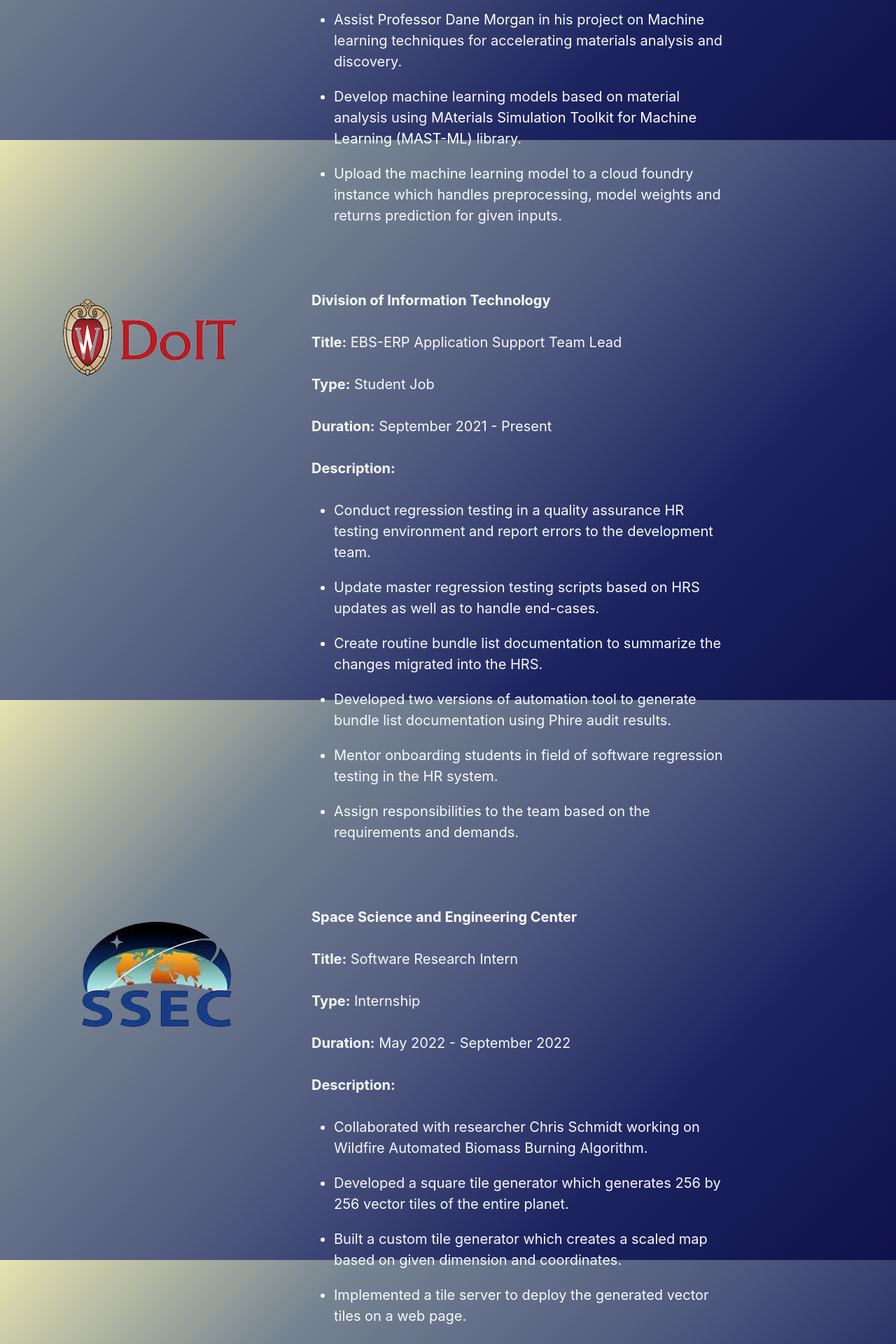
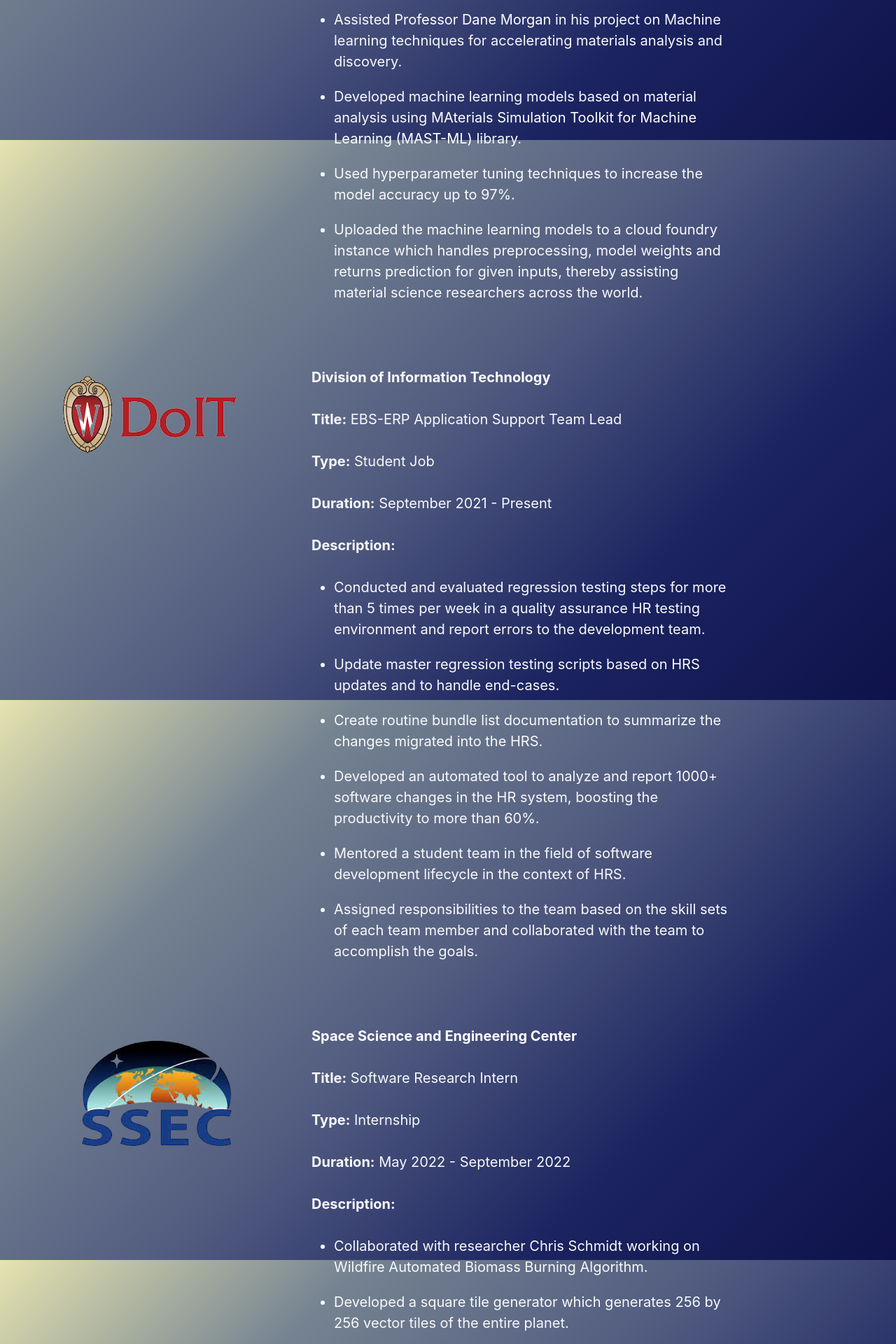
Before and after one commit to negiutsav9/personal-website, a React (Create React App) app: page / in a window 1280 px wide. Shown: the part 2200-4120 px from the top of the page at 70% size. Built offline with nearby package versions, Linux system fonts and the light colour scheme.

Commit message:
Added resume and its details

```diff
--- a/src/App.css
+++ b/src/App.css
@@ -3,6 +3,7 @@
     min-height: 100vh;
     background: linear-gradient(-45deg, #0f124a, #1b2360, #515b80, #758391, #e5e3b0);
     background-attachment: fixed;
+    scroll-behavior: smooth;
 }
 
 @import url('https://fonts.googleapis.com/css2?family=Allura&family=Roboto:wght@100&family=Sacramento&display=swap');
--- a/src/components/About/Experience.jsx
+++ b/src/components/About/Experience.jsx
@@ -21,9 +21,10 @@ export default function Experience(){
                     <div id='type'><br/><strong>Duration:</strong> September 2022 - Present</div>
                     <div id='type'><br/><strong>Description:</strong></div>
                     <ul style={{paddingTop: 30, fontSize:10}}>
-                        <li id='descriptionRow'>Assist <a href='https://directory.engr.wisc.edu/mse/faculty/morgan_dane'> Professor Dane Morgan</a> in his project on Machine learning techniques for accelerating materials analysis and discovery.</li>
-                        <li id='descriptionRow'>Develop machine learning models based on material analysis using <a href='https://github.com/uw-cmg/MAST-ML'> MAterials Simulation Toolkit for Machine Learning (MAST-ML)</a> library.</li>
-                        <li id='descriptionRow'>Upload the machine learning model to a cloud foundry instance which handles preprocessing, model weights and returns prediction for given inputs.</li>
+                        <li id='descriptionRow'>Assisted <a href='https://directory.engr.wisc.edu/mse/faculty/morgan_dane'> Professor Dane Morgan</a> in his project on Machine learning techniques for accelerating materials analysis and discovery.</li>
+                        <li id='descriptionRow'>Developed machine learning models based on material analysis using <a href='https://github.com/uw-cmg/MAST-ML'> MAterials Simulation Toolkit for Machine Learning (MAST-ML)</a> library.</li>
+                        <li id='descriptionRow'>Used hyperparameter tuning techniques to increase the model accuracy up to 97%.</li>
+                        <li id='descriptionRow'>Uploaded the machine learning models to a cloud foundry instance which handles preprocessing, model weights and returns prediction for given inputs, thereby assisting material science researchers across the world. </li>
                     </ul>
                 </div>
             </div>
@@ -43,12 +44,12 @@ export default function Experience(){
                     <div id='type'><br/><strong>Duration:</strong> September 2021 - Present</div>
                     <div id='type'><br/><strong>Description:</strong></div>
                     <ul style={{paddingTop: 30, fontSize:10}}>
-                        <li id='descriptionRow'>Conduct regression testing in a quality assurance HR testing environment and report errors to the development team.</li>
-                        <li id='descriptionRow'>Update master regression testing scripts based on HRS updates as well as to handle end-cases.</li>
+                        <li id='descriptionRow'>Conducted and evaluated regression testing steps for more than 5 times per week in a quality assurance HR testing environment and report errors to the development team.</li>
+                        <li id='descriptionRow'>Update master regression testing scripts based on HRS updates and to handle end-cases.</li>
                         <li id='descriptionRow'>Create routine bundle list documentation to summarize the changes migrated into the HRS.</li>
-                        <li id='descriptionRow'>Developed two versions of automation tool to generate bundle list documentation using Phire audit results.</li>
-                        <li id='descriptionRow'>Mentor onboarding students in field of software regression testing in the HR system.</li>
-                        <li id='descriptionRow'>Assign responsibilities to the team based on the requirements and demands.</li>
+                        <li id='descriptionRow'>Developed an automated tool to analyze and report 1000+ software changes in the HR system, boosting the productivity to more than 60%.</li>
+                        <li id='descriptionRow'>Mentored a student team in the field of software development lifecycle in the context of HRS.</li>
+                        <li id='descriptionRow'>Assigned responsibilities to the team based on the skill sets of each team member and collaborated with the team to accomplish the goals.</li>
                     </ul>
                 </div>
             </div>
@@ -70,9 +71,9 @@ export default function Experience(){
                     <ul style={{paddingTop: 30, fontSize:10}}>
                         <li id='descriptionRow'>Collaborated with researcher Chris Schmidt working on Wildfire Automated Biomass Burning Algorithm.</li>
                         <li id='descriptionRow'>Developed a square tile generator which generates 256 by 256 vector tiles of the entire planet.</li>
-                        <li id='descriptionRow'>Built a custom tile generator which creates a scaled map based on given dimension and coordinates.</li>
+                        <li id='descriptionRow'>Devised an algorithm to create scaled map images based on given dimension and coordinates using Mapnik library.</li>
                         <li id='descriptionRow'>Implemented a tile server to deploy the generated vector tiles on a web page.</li>
-                        <li id='descriptionRow'>Containerized the generators with a PostgreSQL container containing OSM Database using Docker.</li>
+                        <li id='descriptionRow'>Containerized the software along with the map database using Podman and Docker to increase the scalability by 50%.</li>
                     </ul>
                 </div>
             </div>
--- a/src/components/Contact/Contact.jsx
+++ b/src/components/Contact/Contact.jsx
@@ -3,7 +3,8 @@ import './Contact.css'
 import resume_icon from "./assets/resume_icon.png"
 import github_icon from "./assets/github_icon.png"
 import linkedin_icon from "./assets/linkedin_icon.png"
-import { useForm, ValidationError } from '@formspree/react';
+import { useForm, ValidationError } from '@formspree/react'
+import resume from "./assets/Resume_May6.pdf"
 
 
 export default function Contact(){
@@ -65,11 +66,13 @@ export default function Contact(){
                     </form>
                 </div>
                 <div class="col col-lg-6">
-                    <div style={{display:'flex', justifyContent:'center', alignItems:'center', margin:35}}>
-                        <button id="resumeButton">
-                            <img id='resume_icon' src={resume_icon} alt=''/>
-                            View my Resume
-                        </button>
+                    <div>
+                        <a href={resume} without rel="noopener noreferrer" target="_blank" style={{display:'flex', justifyContent:'center', alignItems:'center', margin:35}}>
+                            <button id="resumeButton">
+                                <img id='resume_icon' src={resume_icon} alt=''/>
+                                View my Resume
+                            </button>
+                        </a>
                     </div>
                     <div>
                         <a href='https://www.linkedin.com/in/unegi/' style={{display:'flex', justifyContent:'center', alignItems:'center', margin:35}}>
```
Also changed, not shown: 1 other file (tests, documents, lock files or other folders).
